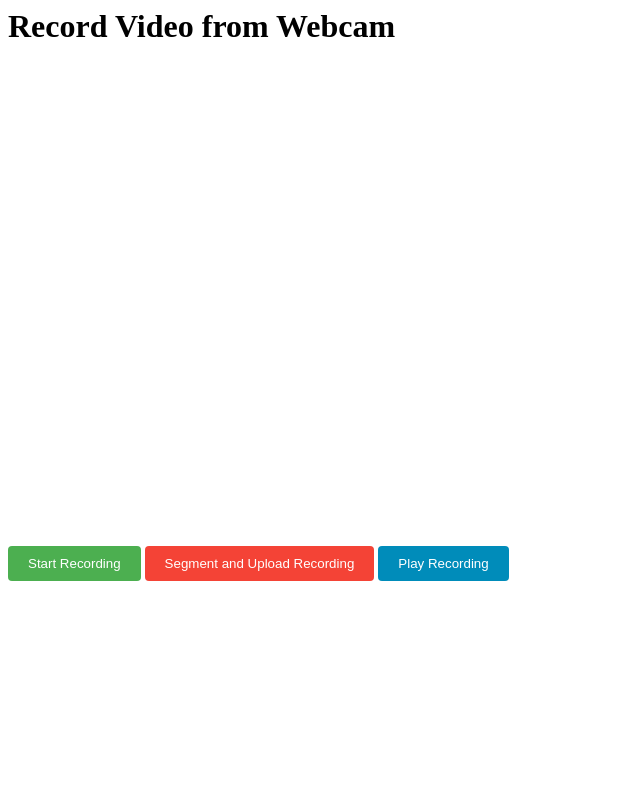
After one commit to Divyaa268/Video_Streaming, a Django app: page /record_video in a window 1280 px wide. The commit adds this page. Shown: the whole page, without its empty margins (0-640 px from the left). Run offline with Django 4.2, Linux system fonts and the light colour scheme.

Commit message:
created basic templates

```diff
--- a/video_streaming/video_streaming/settings.py
+++ b/video_streaming/video_streaming/settings.py
@@ -9,7 +9,7 @@ https://docs.djangoproject.com/en/4.1/topics/settings/
 For the full list of settings and their values, see
 https://docs.djangoproject.com/en/4.1/ref/settings/
 """
-
+import os
 from pathlib import Path
 
 # Build paths inside the project like this: BASE_DIR / 'subdir'.
@@ -118,6 +118,9 @@ USE_TZ = True
 
 STATIC_URL = 'static/'
 
+STATICFILES_DIRS = [
+    os.path.join(BASE_DIR, 'video_streaming_app/static'),
+]
 # Default primary key field type
 # https://docs.djangoproject.com/en/4.1/ref/settings/#default-auto-field
 
--- /dev/null
+++ b/video_streaming/video_streaming_app/static/video_streaming_app/js/index.js
@@ -0,0 +1,120 @@
+    //Fetching the elements By ID:
+    console.log("JS STARTED")
+    const videoElement = document.querySelector("#video");
+    const startRecordButton = document.querySelector("#startRecord");
+    const stopRecordButton = document.querySelector("#stopRecord");
+    const playRecordButton = document.querySelector("#playRecord");
+    const canvas = document.querySelector("#canvas");
+
+    let mediaRecorder;
+    let chunks = [];
+
+    startRecordButton.addEventListener("click", startRecording);
+    stopRecordButton.addEventListener("click", segmentAndUpload);
+    playRecordButton.addEventListener("click", playRecording);
+
+    async function startRecording() {
+        //Fetching the elements By ID:
+        const videoElement = document.querySelector("#video");
+        const startRecordButton = document.querySelector("#startRecord");
+        const stopRecordButton = document.querySelector("#stopRecord");
+        const playRecordButton = document.querySelector("#playRecord");
+        const canvas = document.querySelector("#canvas");
+
+        let mediaRecorder;
+        let chunks = [];
+
+        startRecordButton.addEventListener("click", startRecording);
+        stopRecordButton.addEventListener("click", segmentAndUpload);
+        playRecordButton.addEventListener("click", playRecording);
+
+        //const videoElement = document.getElementById('video');
+
+        const constraints = {
+            audio: true,
+            video: {
+                width: {
+                    exact: 1280
+                },
+                height: {
+                    exact: 720
+                },
+                frameRate: {
+                    ideal: 30,
+                    max: 30
+                },
+            },
+        };
+
+        navigator.mediaDevices.getUserMedia(constraints)
+            .then(mediaStream => {
+                videoElement.srcObject = mediaStream;
+                const mediaRecorder = new MediaRecorder(mediaStream);
+                const recordedChunks = [];
+
+                mediaRecorder.ondataavailable = event => {
+                    if (event.data.size > 0) {
+                        recordedChunks.push(event.data);
+                    }
+                };
+
+                mediaRecorder.onstop = () => {
+                    const recordedBlob = new Blob(recordedChunks, {
+                        type: 'video/mp4'
+                    });
+                    // call the function to segment and upload the recordedBlob
+                };
+
+                mediaRecorder.start();
+            })
+            .catch(error => console.error(error));
+
+    }
+
+    //Function to Stop Recording
+    function stopRecording() {
+        mediaRecorder.stop();
+        video.srcObject = null;
+        chunks = [];
+    }
+
+    async function segmentAndUpload(videoBlob) {
+        const segmentLength = 3000; // 3 seconds in milliseconds
+        const segmentCount = Math.ceil(videoBlob.size / segmentLength);
+        const segments = [];
+
+        for (let i = 0; i < segmentCount; i++) {
+            const start = i * segmentLength;
+            const end = Math.min(start + segmentLength, videoBlob.size);
+            const segmentBlob = videoBlob.slice(start, end);
+            segments.push(segmentBlob);
+        }
+
+        const formData = new FormData();
+        for (let i = 0; i < segments.length; i++) {
+            formData.append('segments[]', segments[i], `segment_${i}.mp4`);
+        }
+
+        try {
+            const response = await fetch('/upload', {
+                method: 'POST',
+                body: formData,
+            });
+
+            if (response.ok) {
+                console.log('Video uploaded successfully');
+            } else {
+                console.error('Failed to upload video');
+            }
+        } catch (error) {
+            console.error(error);
+        }
+    }
+
+    function playRecording() {
+        const videoURL = window.URL.createObjectURL(new Blob(chunks, {
+            type: "video/webm"
+        }));
+        video.src = videoURL;
+        video.play();
+    }
--- /dev/null
+++ b/video_streaming/video_streaming_app/templates/record_video.html
@@ -0,0 +1,25 @@
+{% load static %}
+<script src="{% static 'video_streaming_app/js/index.js' %}"></script>
+<!DOCTYPE html>
+<html>
+<head>
+  <meta charset="UTF-8">
+  <title>Record Video from Webcam</title>
+  <style>
+    video {
+      width: 640px;
+      height: 480px;
+    }
+  </style>
+</head>
+<body>
+  <h1>Record Video from Webcam</h1>
+  <video id="video" autoplay></video>
+  <canvas id="canvas" style="display:none;"></canvas>
+  <br>
+  <button id="startRecord" style="background-color: #4CAF50; color: white; padding: 10px 20px; border: none; border-radius: 4px; cursor: pointer;">Start Recording</button>
+  <button id="stopRecord" style="background-color: #f44336; color: white; padding: 10px 20px; border: none; border-radius: 4px; cursor: pointer;">Segment and Upload Recording</button>
+  <button id="playRecord" style="background-color: #008CBA; color: white; padding: 10px 20px; border: none; border-radius: 4px; cursor: pointer;">Play Recording</button>
+  <script src="../static/video_streaming_app/js/index.js"></script>
+</body>
+</html>
--- a/video_streaming/video_streaming_app/urls.py
+++ b/video_streaming/video_streaming_app/urls.py
@@ -19,4 +19,6 @@ from . import views
 
 urlpatterns = [
     path('', views.index, name='index'),
+    path('record_video', views.record_video, name='record_video'),
+
 ]
--- a/video_streaming/video_streaming_app/views.py
+++ b/video_streaming/video_streaming_app/views.py
@@ -5,3 +5,6 @@ from . import templates
 # Create your views here.
 def index(request):
     return render(request, 'index.html')
+
+def record_video(request):
+    return render(request, 'record_video.html')
```
Also changed, not shown: video_streaming/video_streaming_app/templates/index.html (+3 -11 lines).
